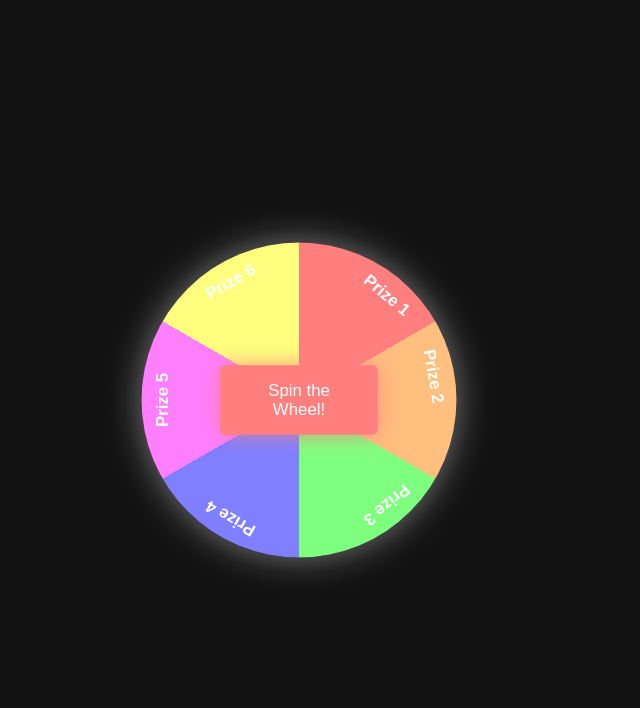
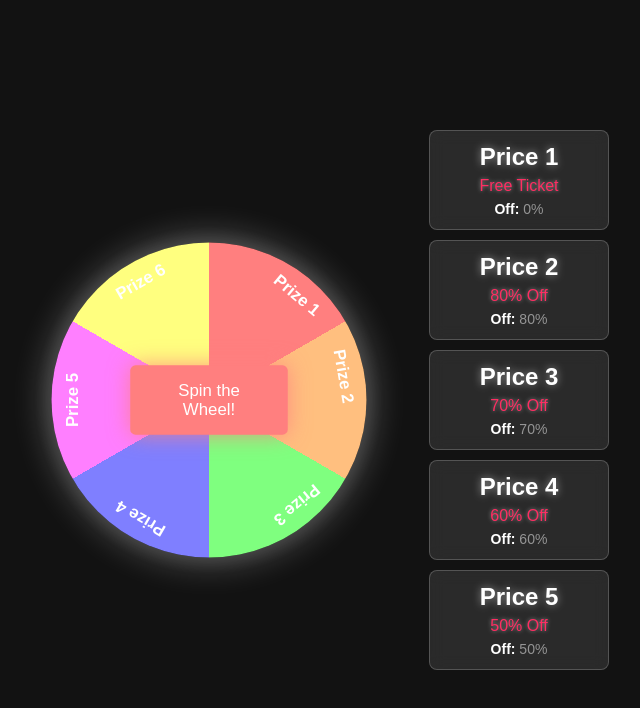
Before and after one commit to ManigandanCR-7/3D-Works, a plain HTML site: page spin.html in a window 1280 px wide. Shown: the whole page, without its empty margins (341-981 px from the left). Drawn offline with Linux system fonts and the light colour scheme.

Commit message:
Update spin.html

```diff
--- a/spin.html
+++ b/spin.html
@@ -15,6 +15,58 @@
       background-color: #121212;
       color: #fff;
       overflow: hidden;
+    }
+
+
+    .price-container {
+      display: flex;
+      flex-direction: column;
+      gap: 10px;
+      width: 80%;
+      max-width: 180px;
+    }
+
+    .price-box {
+  background: rgba(255, 255, 255, 0.1);
+  border-radius: 8px;
+  padding: 12px;
+  backdrop-filter: blur(8px);
+  border: 1.5px solid rgba(255, 255, 255, 0.2);
+  text-align: center;
+  transition: transform 0.2s ease, box-shadow 0.2s ease;
+  transform: translateX(70px); /* Adjust the value for desired position */
+}
+
+
+    .price-box:hover {
+      transform: scale(1.05);
+      box-shadow: 0 0 15px rgba(255, 255, 255, 0.3);
+    }
+
+    .price-box .price {
+      font-size: 24px;
+      font-weight: 600;
+      color: #fff;
+      text-shadow: 0 0 8px rgba(255, 255, 255, 0.5);
+      margin-bottom: 6px;
+    }
+
+    .price-box .discount {
+      font-size: 16px;
+      font-weight: 400;
+      color: #ff2e63;
+      text-shadow: 0 0 4px rgba(255, 255, 255, 0.5);
+    }
+
+    .price-box span {
+      display: block;
+      font-size: 14px;
+      color: rgba(255, 255, 255, 0.5);
+      margin-top: 6px;
+    }
+
+    .price-box span strong {
+      color: #fff;
     }
 
     #wheel-container {
@@ -214,6 +266,35 @@
     <button class="spin-button" id="spinButton">Spin the Wheel!</button>
   </div>
 
+  <div class="price-container">
+    <div class="price-box">
+      <div class="price">Price 1</div>
+      <div class="discount">Free Ticket</div>
+      <span><strong>Off:</strong> 0%</span>
+    </div>
+    <div class="price-box">
+      <div class="price">Price 2</div>
+      <div class="discount">80% Off</div>
+      <span><strong>Off:</strong> 80%</span>
+    </div>
+    <div class="price-box">
+      <div class="price">Price 3</div>
+      <div class="discount">70% Off</div>
+      <span><strong>Off:</strong> 70%</span>
+    </div>
+    <div class="price-box">
+      <div class="price">Price 4</div>
+      <div class="discount">60% Off</div>
+      <span><strong>Off:</strong> 60%</span>
+    </div>
+    <div class="price-box">
+      <div class="price">Price 5</div>
+      <div class="discount">50% Off</div>
+      <span><strong>Off:</strong> 50%</span>
+    </div>
+  </div>
+
+
   <!-- Overlay -->
   <div id="overlay">
     <div class="overlay-content">
```
